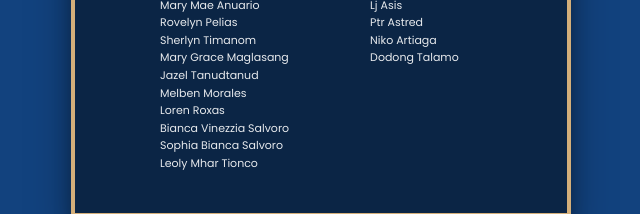
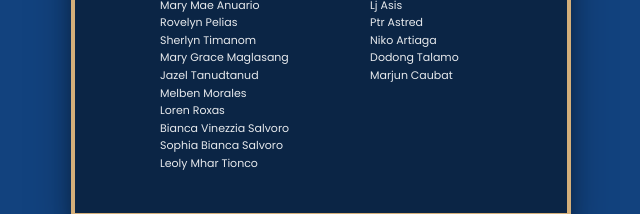
Before and after one commit to hanzelmaec-hash/Gideon-s-Christening, a plain HTML site: page index.html in a window 1280 px wide. Shown: the part 666-880 px from the top of the page, 319-959 px from the left. Drawn offline with nearby package versions, Linux system fonts and the light colour scheme.

Commit message:
Update index.html

```diff
--- a/index.html
+++ b/index.html
@@ -62,6 +62,7 @@
       <li>Ptr Astred</li>
       <li>Niko Artiaga</li>
       <li>Dodong Talamo</li>
+      <li>Marjun Caubat</li>
     </ul>
   </div>
 </div>
```
